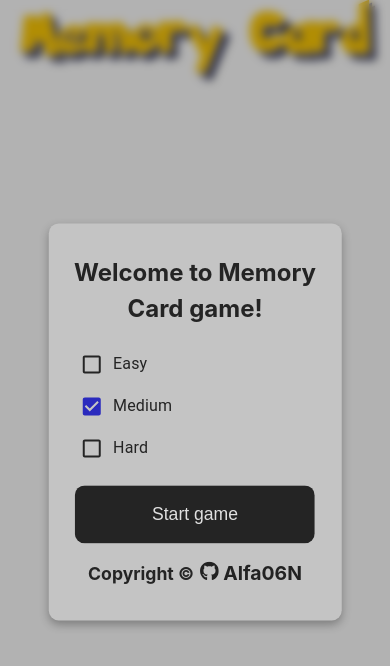
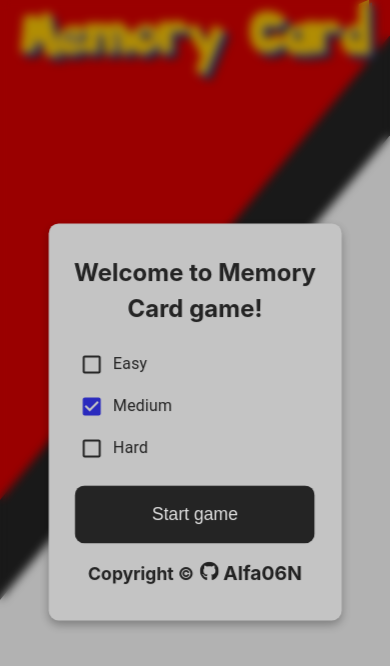
Before and after one commit to Alfa06N/Repositorio, a React (Vite) app in the folder Memory-Card/: page / in a window 390 px wide. Shown: the top 666 px of the page. Built offline with nearby package versions, Linux system fonts and the light colour scheme.

Commit message:
Fix issues when scrolling in Memory-Card

```diff
--- a/Memory-Card/src/components/CardsContainer/CardsContainer.css
+++ b/Memory-Card/src/components/CardsContainer/CardsContainer.css
@@ -1,6 +1,7 @@
 .cards-container {
   display: flex;
-  flex: 1;
+
+  height: 100%;
   flex-direction: row;
   justify-content: center;
   align-content: center;
@@ -8,6 +9,7 @@
   gap: 0.5em;
   margin: 0;
   padding-inline: 0.5em;
+  transition: all 0.2s ease;
 }
 
 .loading {
--- a/Memory-Card/src/components/Header/Header.css
+++ b/Memory-Card/src/components/Header/Header.css
@@ -6,7 +6,7 @@
 .header {
   width: 100vw;
   height: auto;
-  margin-bottom: 3em;
+  margin-bottom: 1.5em;
 }
 
 .title {
--- a/Memory-Card/src/index.css
+++ b/Memory-Card/src/index.css
@@ -25,6 +25,7 @@
 }
 
 #root {
+  will-change: transform;
   overflow-x: hidden;
   height: 100dvh;
   padding-bottom: 1em;
@@ -84,7 +85,6 @@ a:hover {
 
 .bg.red {
   width: 100%;
-  display: none;
   height: 100vh;
   z-index: -1;
   background-color: rgb(221, 0, 0);
@@ -93,7 +93,6 @@ a:hover {
 }
 
 .bg.black {
-  display: none;
   width: 100%;
   height: 100vh;
   z-index: -2;
@@ -128,6 +127,9 @@ p {
 }
 
 @media (max-width: 425px) {
+  #root {
+    overflow-x: auto;
+  }
   .bg.red {
     height: 500px;
   }
@@ -138,6 +140,9 @@ p {
 }
 
 @media (min-width: 425px) and (max-width: 768px) {
+  #root {
+    overflow-x: auto;
+  }
   .bg.red {
     height: 600px;
   }
@@ -148,6 +153,9 @@ p {
 }
 
 @media (min-width: 769px) and (max-width: 1024px) {
+  #root {
+    overflow: auto;
+  }
   .bg.red {
     height: 800px;
   }
```
